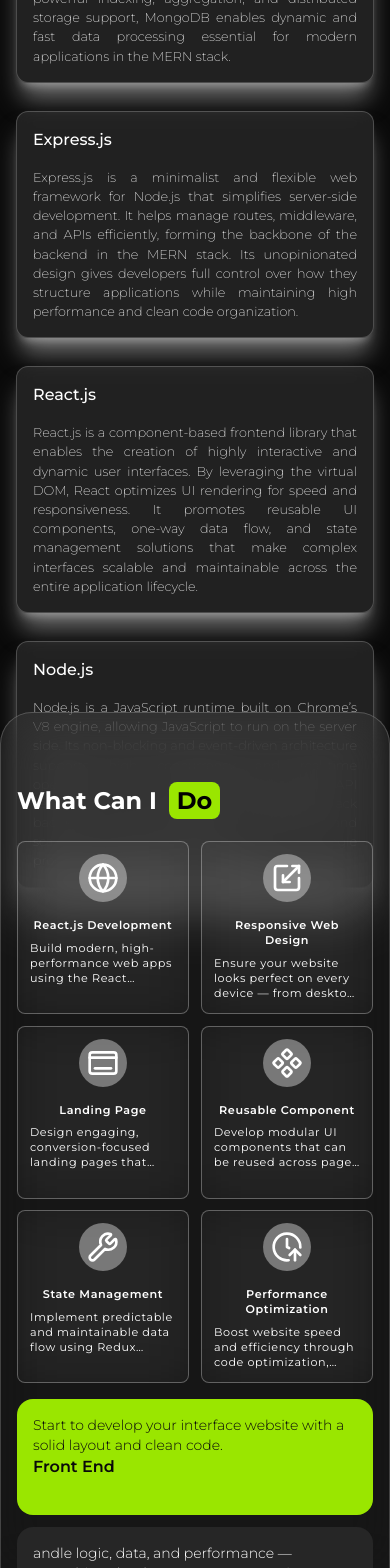
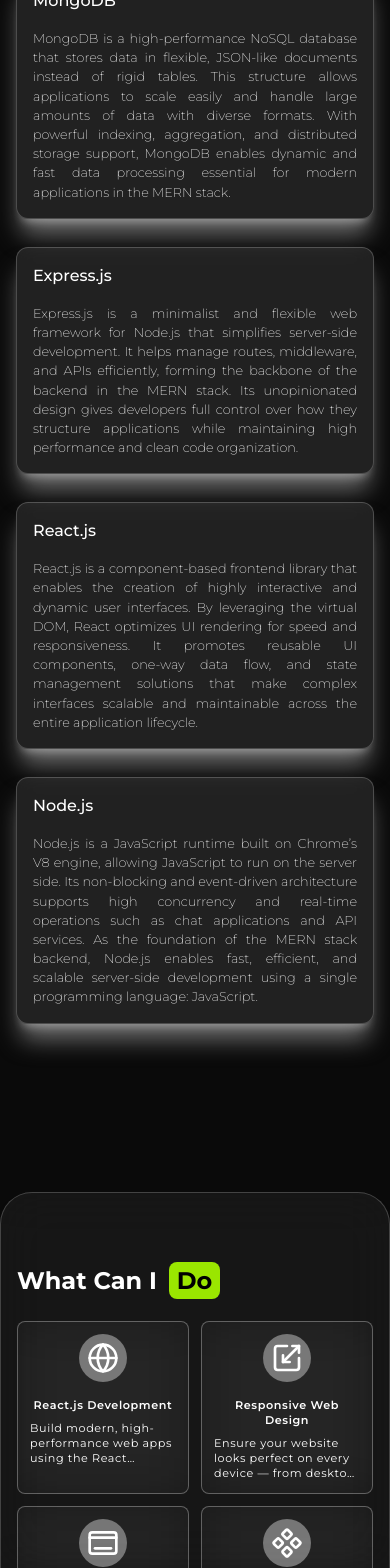
Before and after one commit to Phoenixixixi/portofolio-new, a React (Vite) app: page / in a window 390 px wide. Shown: the part 2665-4233 px from the top of the page. Built offline with nearby package versions, Linux system fonts and the light colour scheme.

Commit message:
fix responsive bugs

```diff
--- a/src/pages/services.jsx
+++ b/src/pages/services.jsx
@@ -115,7 +115,7 @@
     <div
       className="w-full h-full pt-18 bg-white/5
                  backdrop-blur-xl border border-white/20
-                 rounded-4xl shadow-lg p-4 md:px-8 xl:px-18 pb-14 md:mt-0"
+                 rounded-4xl shadow-lg p-4 md:px-8 xl:px-18 pb-14 md:mt-0 mt-52"
       id="Services"
     >
       <div className="w-full">
--- a/src/pages/stack.jsx
+++ b/src/pages/stack.jsx
@@ -32,7 +32,7 @@
   ]
 
   return (
-    <div ref={ref} className="w-full h-full md:py-42">
+    <div ref={ref} className="w-full h-full md:py-42 py-34">
       <MernText>
         <div className="grid md:grid-cols-4 mt-14 gap-x-7 gap-y-7">
           {data.map((value, index) => (
```
